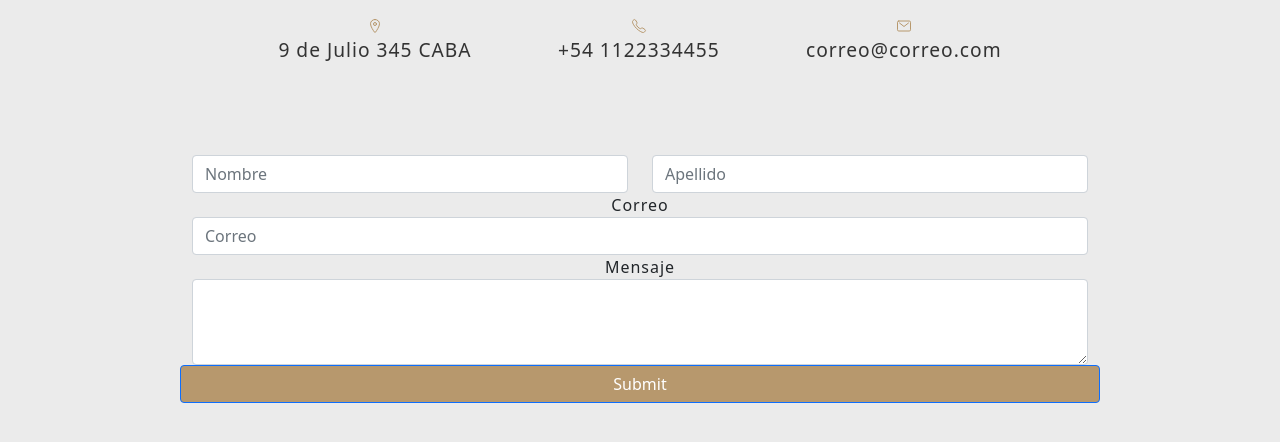
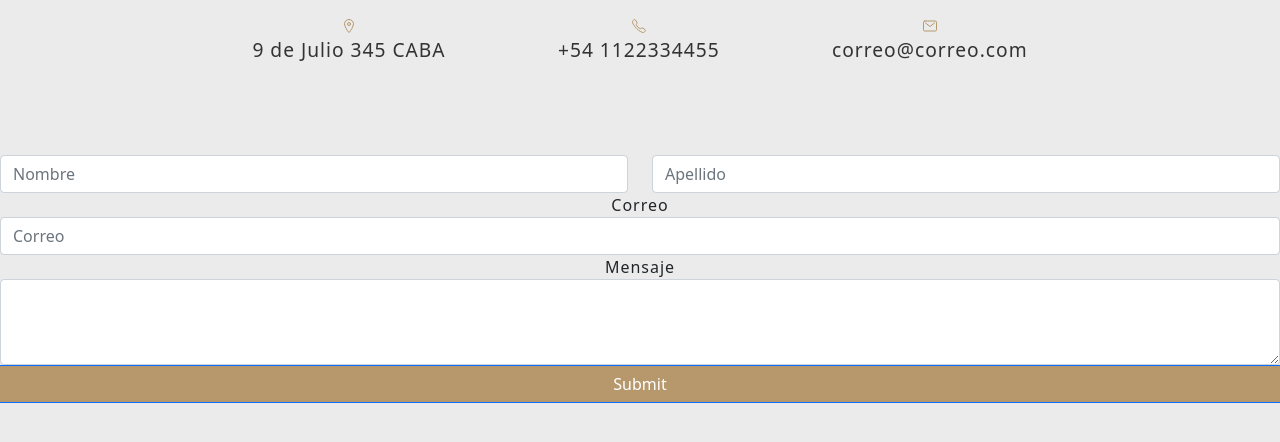
Before and after one commit to tomasaltamirano/ProyectoCoderHouse, a website: page secciones/contacto.html in a window 1280 px wide. Shown: the part 160-602 px from the top of the page. Drawn offline with nearby package versions, Linux system fonts and the light colour scheme.

Commit message:
cambios en seccion nosotros y contacto

```diff
--- a/scss/_contacto.scss
+++ b/scss/_contacto.scss
@@ -1,13 +1,13 @@
 main {
-    width: 100%;
-    max-width: 70%;
-    margin: auto;
     .contacto{
         display:flex;
         flex-direction: row;
         justify-content: space-evenly;
         color: #b7986d;
         margin-bottom: 20px;
+        width: 100%;
+        max-width: 1000px;
+        margin: auto;
     }
 
 }
```
Also changed, not shown: css/estilos.css, 1 other file.
